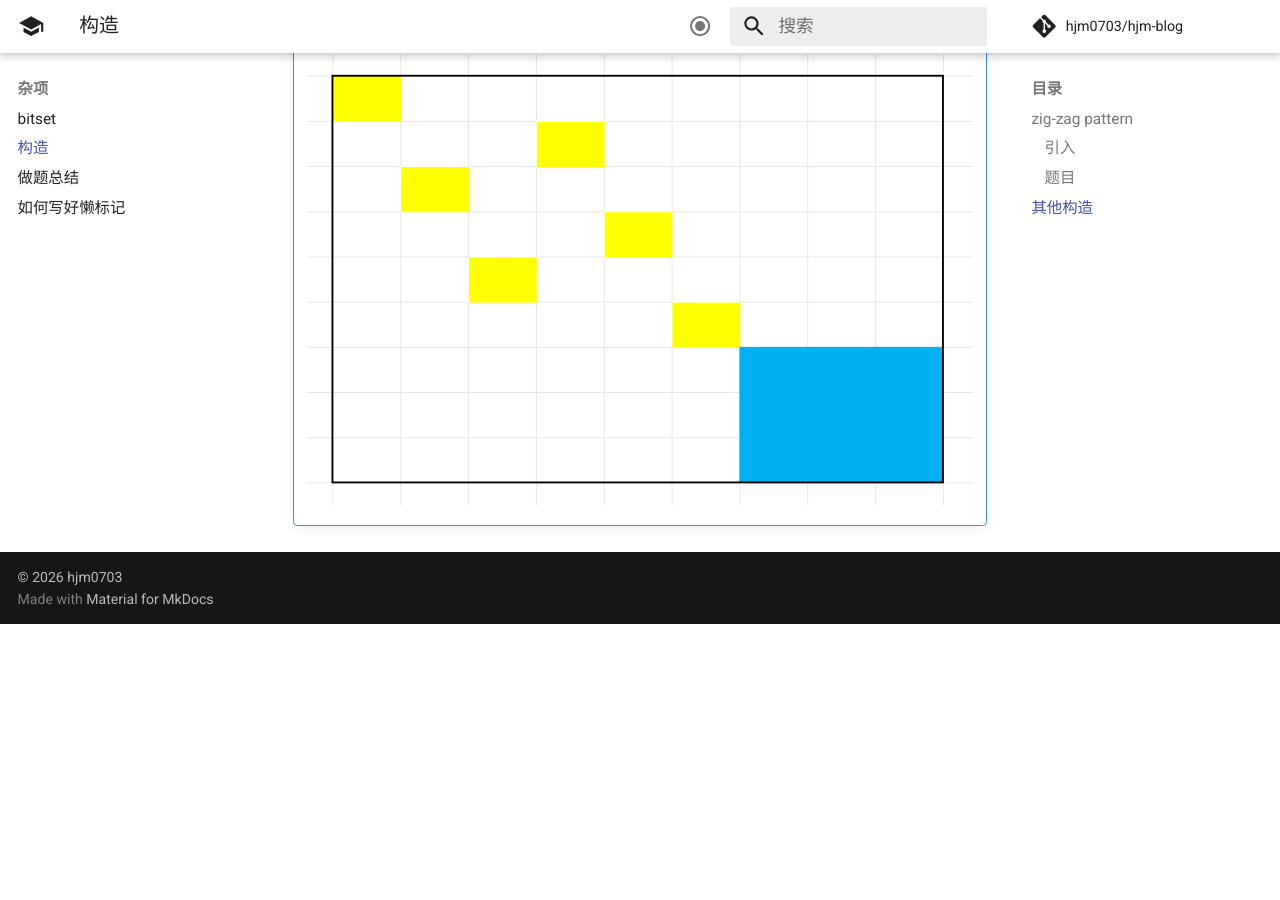
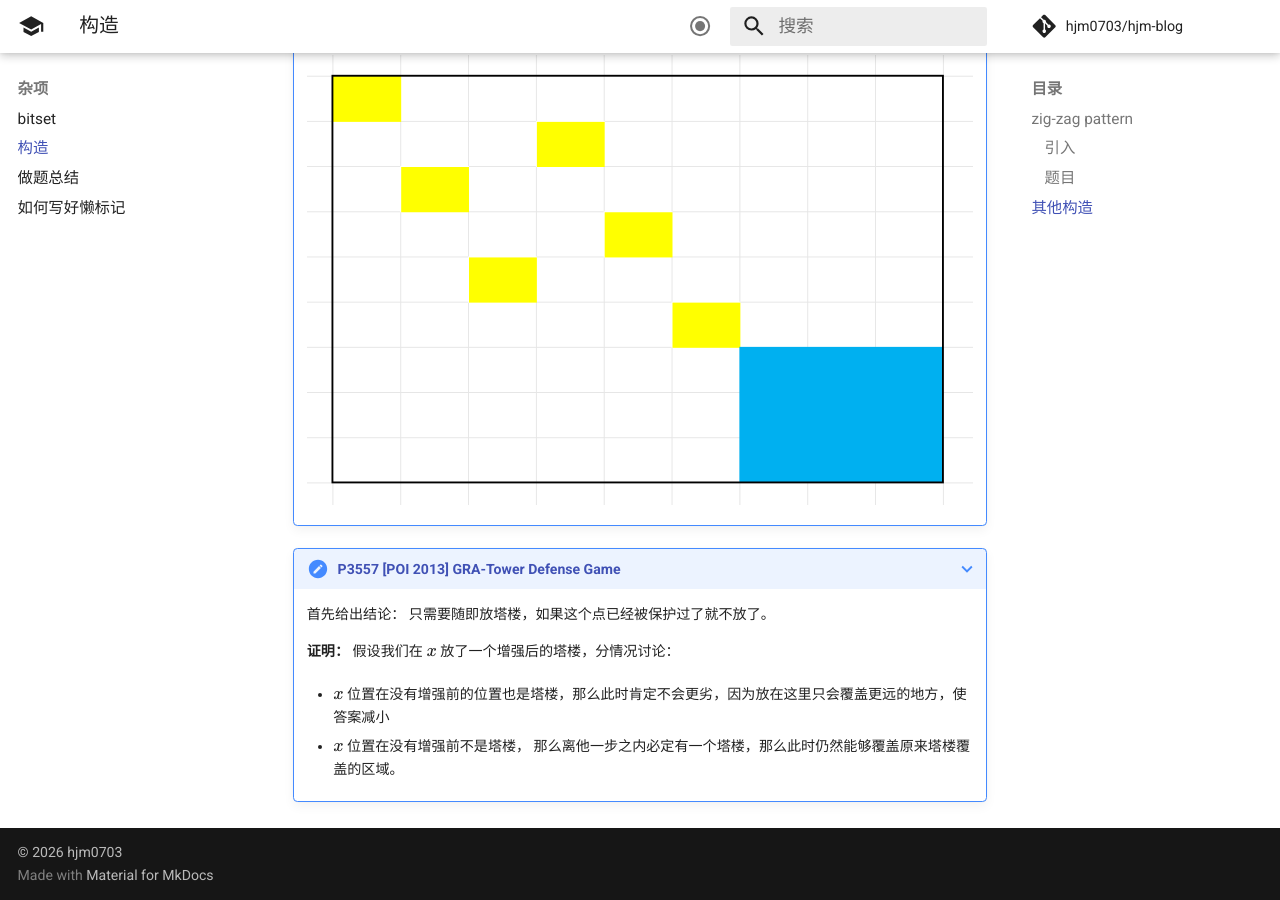
Before and after one commit to hjm0703/hjm-blog, an MkDocs documentation site: the page built from docs/others/构造.md, in a window 1280 px wide and 900 px high, scrolled down 3412 px. Built offline with MkDocs 1.6.1 and Material for MkDocs 9.7.7, drawn with Linux system fonts in a browser that asks for light colours; comment, search, counter and statistics services are not loaded; before the commit the page ends 4036 px from its top, so only the background shows below that.

Commit message:
更新文章

```diff
--- a/docs/others/构造.md
+++ b/docs/others/构造.md
@@ -92,3 +92,15 @@
     为了覆盖这些位置，我们考虑对于每一条对角线被一个方块覆盖，具体来说画图如下：
 
     ![](images/image8.png)
+
+???+ note "[P3557 [POI 2013] GRA-Tower Defense Game](https://www.luogu.com.cn/problem/P3557)"
+
+    <!-- **标签: 构造** -->
+
+    首先给出结论： 只需要随即放塔楼，如果这个点已经被保护过了就不放了。
+
+    **证明：** 假设我们在 $x$ 放了一个增强后的塔楼，分情况讨论：
+
+    - $x$ 位置在没有增强前的位置也是塔楼，那么此时肯定不会更劣，因为放在这里只会覆盖更远的地方，使答案减小
+
+    - $x$ 位置在没有增强前不是塔楼， 那么离他一步之内必定有一个塔楼，那么此时仍然能够覆盖原来塔楼覆盖的区域。
```
Also changed, not shown: docs/others/做题总结.md (+12 -0 lines).
